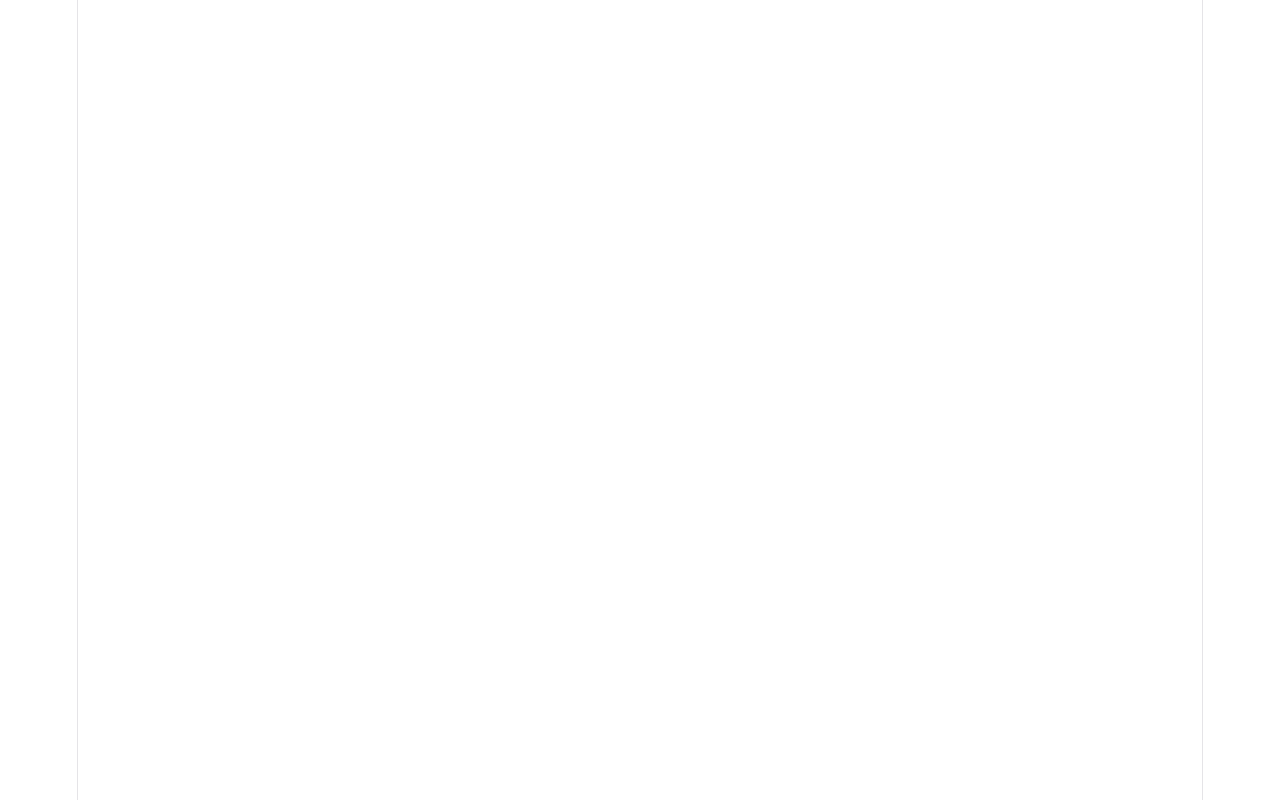
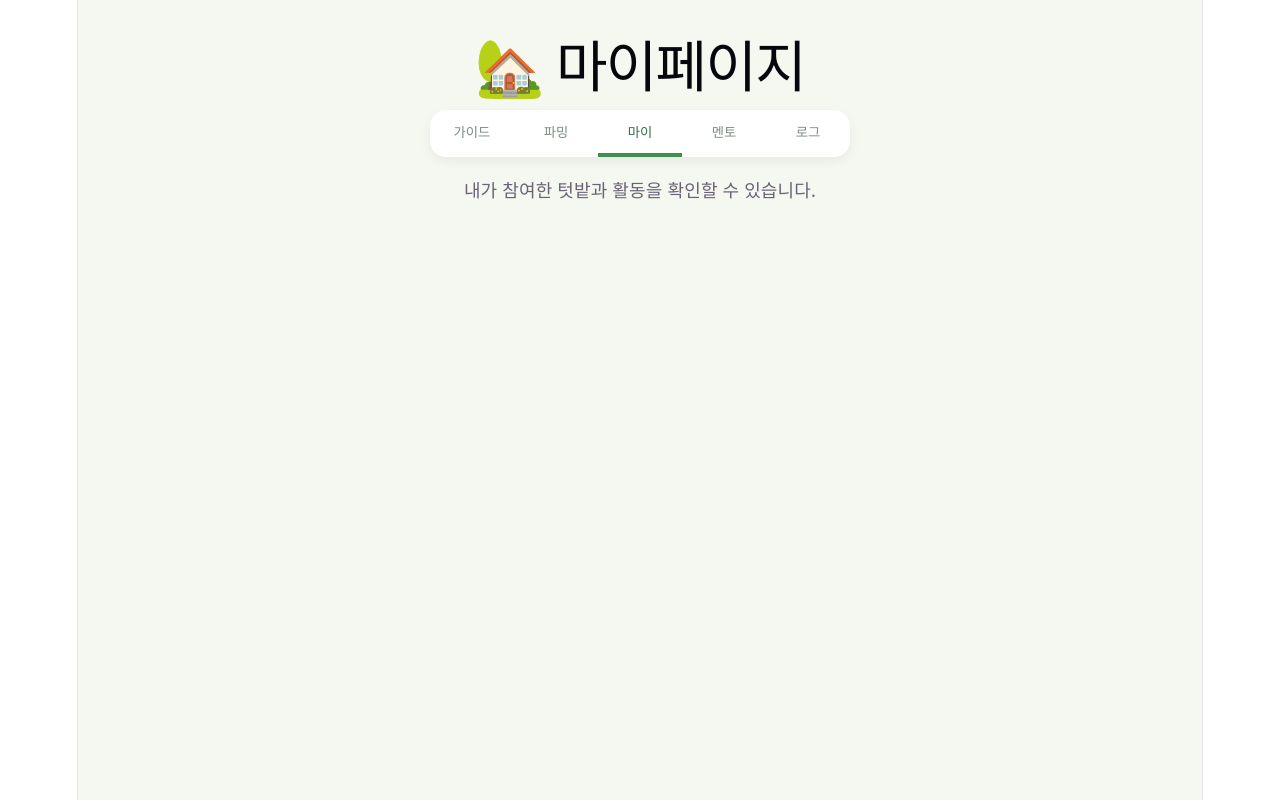
Before and after one commit to KimWookyeong/GreenLink, a React (Vite) app: page /my in a window 1280 px wide. Before the commit this address had no page. Built offline with nearby package versions, Linux system fonts and the light colour scheme.

Commit message:
탭 관리

```diff
--- a/src/App.tsx
+++ b/src/App.tsx
@@ -1,20 +1,38 @@
 import { BrowserRouter, Navigate, Route, Routes } from "react-router-dom";
+
+import HomePage from "./pages/HomePage";
+import GardenDetailPage from "./pages/GardenDetailPage";
+import GardenRegisterPage from "./pages/GardenRegisterPage";
+
 import LoginPage from "./pages/LoginPage";
 import RegisterPage from "./pages/RegisterPage";
 import ProfileSetupPage from "./pages/ProfileSetupPage";
-import HomePage from "./pages/HomePage";
-import GardenDetailPage from "./pages/GardenDetailPage";
+
+import GuidePage from "./pages/GuidePage";
+import MyPage from "./pages/MyPage";
+import MentorPage from "./pages/MentorPage";
+import LogPage from "./pages/LogPage";
 
 export default function App() {
   return (
     <BrowserRouter>
       <Routes>
-        <Route path="/" element={<Navigate to="/login" replace />} />
+        <Route path="/" element={<Navigate to="/home" replace />} />
+
         <Route path="/login" element={<LoginPage />} />
         <Route path="/register" element={<RegisterPage />} />
         <Route path="/profile-setup" element={<ProfileSetupPage />} />
+
         <Route path="/home" element={<HomePage />} />
+        <Route path="/garden-register" element={<GardenRegisterPage />} />
         <Route path="/gardens/:gardenId" element={<GardenDetailPage />} />
+
+        <Route path="/guide" element={<GuidePage />} />
+        <Route path="/my" element={<MyPage />} />
+        <Route path="/mentor" element={<MentorPage />} />
+        <Route path="/log" element={<LogPage />} />
+
+        <Route path="*" element={<Navigate to="/home" replace />} />
       </Routes>
     </BrowserRouter>
   );
--- /dev/null
+++ b/src/components/TopTabs.tsx
@@ -0,0 +1,51 @@
+import { useNavigate, useLocation } from "react-router-dom";
+
+export default function TopTabs() {
+  const navigate = useNavigate();
+  const location = useLocation();
+
+  const tabs = [
+    { label: "가이드", path: "/guide" },
+    { label: "파밍", path: "/home" },
+    { label: "마이", path: "/my" },
+    { label: "멘토", path: "/mentor" },
+    { label: "로그", path: "/log" },
+  ];
+
+  return (
+    <div style={topTabStyle}>
+      {tabs.map((tab) => {
+        const active = location.pathname === tab.path;
+
+        return (
+          <button
+            key={tab.path}
+            onClick={() => navigate(tab.path)}
+            style={{
+              flex: 1,
+              padding: "12px 0",
+              border: "none",
+              background: "transparent",
+              fontWeight: active ? 900 : 700,
+              color: active ? "#2f6f44" : "#7d8b80",
+              borderBottom: active
+                ? "4px solid #3f8f4f"
+                : "4px solid transparent",
+              cursor: "pointer",
+            }}
+          >
+            {tab.label}
+          </button>
+        );
+      })}
+    </div>
+  );
+}
+
+const topTabStyle = {
+  display: "flex",
+  background: "#fff",
+  borderRadius: 16,
+  marginBottom: 20,
+  boxShadow: "0 4px 12px rgba(0,0,0,0.06)",
+};
--- /dev/null
+++ b/src/pages/GuidePage.tsx
@@ -0,0 +1,25 @@
+import TopTabs from "../components/TopTabs";
+
+export default function GuidePage() {
+  return (
+    <div style={pageStyle}>
+      <div style={contentStyle}>
+        <h1>🌱 이용 가이드</h1>
+
+        <TopTabs />
+
+        <p>그린링크는 공유텃밭을 연결하고 함께 관리하는 플랫폼입니다.</p>
+
+        <ul>
+          <li>텃밭 등록하기</li>
+          <li>함께 관리 기록하기</li>
+          <li>작물 성장 기록</li>
+          <li>수확 나눔</li>
+        </ul>
+      </div>
+    </div>
+  );
+}
+
+const pageStyle = { minHeight: "100vh", background: "#f4f8f1" };
+const contentStyle = { maxWidth: 420, margin: "0 auto", padding: 20 };
--- a/src/pages/HomePage.tsx
+++ b/src/pages/HomePage.tsx
@@ -31,9 +31,17 @@ export default function HomePage() {
     <div style={pageStyle}>
       <div style={contentStyle}>
         <header style={headerStyle}>
-          <h1 style={logoStyle}>GreenLink 🌱</h1>
+          <h1 style={titleStyle}>GreenLink 🌱</h1>
           <p style={subTitleStyle}>지역 공유텃밭 연결·관리 플랫폼</p>
         </header>
+
+        <div style={topTabStyle}>
+          <TopTab label="가이드" onClick={() => alert("가이드 페이지는 준비 중입니다.")} />
+          <TopTab label="파밍" active onClick={() => navigate("/home")} />
+          <TopTab label="마이" onClick={() => alert("마이 페이지는 준비 중입니다.")} />
+          <TopTab label="멘토" onClick={() => alert("멘토 페이지는 준비 중입니다.")} />
+          <TopTab label="로그" onClick={() => alert("로그 페이지는 준비 중입니다.")} />
+        </div>
 
         <section style={heroStyle}>
           <h2 style={heroTitleStyle}>
@@ -77,16 +85,7 @@ export default function HomePage() {
           </MapContainer>
         </section>
 
-        <div style={sectionHeaderStyle}>
         <h2 style={sectionTitleStyle}>공유텃밭</h2>
-
-          <button
-            onClick={() => navigate("/garden-register")}
-            style={smallAddButtonStyle}
-          >
-            + 등록
-          </button>
-        </div>
 
         <div style={{ display: "grid", gap: 14 }}>
           {gardens.map((garden) => (
@@ -115,72 +114,58 @@ export default function HomePage() {
           + 공유텃밭 등록
         </button>
       </div>
-
-      <BottomTabs />
     </div>
   );
 }
 
-function BottomTabs() {
-  return (
-    <nav style={bottomTabStyle}>
-      <TabItem label="가이드" icon="🌱" />
-      <TabItem label="파밍" icon="🗺️" active />
-      <TabItem label="마이" icon="🏡" />
-      <TabItem label="멘토" icon="💡" />
-      <TabItem label="로그" icon="📊" />
-    </nav>
-  );
-}
-
-function TabItem({
+function TopTab({
   label,
-  icon,
   active = false,
+  onClick,
 }: {
   label: string;
-  icon: string;
   active?: boolean;
+  onClick: () => void;
 }) {
   return (
-    <div style={tabItemStyle}>
-      <div style={{ fontSize: 22 }}>{icon}</div>
-      <div
+    <button
+      onClick={onClick}
       style={{
-          fontSize: 13,
+        flex: 1,
+        padding: "13px 0",
+        border: "none",
+        background: "transparent",
+        color: active ? "#2f6f44" : "#7d8b80",
         fontWeight: active ? 900 : 700,
-          color: active ? "#2f6f44" : "#8a958c",
-          marginTop: 4,
+        fontSize: 14,
+        borderBottom: active ? "4px solid #3f8f4f" : "4px solid transparent",
+        cursor: "pointer",
       }}
     >
       {label}
-      </div>
-
-      {active && <div style={activeBarStyle} />}
-    </div>
+    </button>
   );
 }
 
 const pageStyle = {
   minHeight: "100vh",
   background: "#f4f8f1",
-  padding: "20px 20px 92px",
-  boxSizing: "border-box" as const,
 };
 
 const contentStyle = {
   maxWidth: 420,
   margin: "0 auto",
+  padding: 20,
 };
 
 const headerStyle = {
   textAlign: "center" as const,
-  marginBottom: 22,
+  marginBottom: 18,
 };
 
-const logoStyle = {
+const titleStyle = {
   margin: 0,
-  fontSize: 36,
+  fontSize: 34,
   color: "#1f3d2b",
   fontWeight: 900,
 };
@@ -189,6 +174,15 @@ const subTitleStyle = {
   color: "#5f6f64",
   marginTop: 8,
   fontSize: 15,
+};
+
+const topTabStyle = {
+  display: "flex",
+  background: "#ffffff",
+  borderRadius: 18,
+  marginBottom: 20,
+  overflow: "hidden",
+  boxShadow: "0 5px 16px rgba(0,0,0,0.06)",
 };
 
 const heroStyle = {
@@ -225,27 +219,10 @@ const mapBoxStyle = {
   background: "#dbe9d4",
 };
 
-const sectionHeaderStyle = {
-  display: "flex",
-  justifyContent: "space-between",
-  alignItems: "center",
-  marginBottom: 12,
-};
-
 const sectionTitleStyle = {
   fontSize: 22,
-  margin: 0,
+  margin: "0 0 12px",
   color: "#213c2b",
-};
-
-const smallAddButtonStyle = {
-  border: "none",
-  background: "#3f8f4f",
-  color: "white",
-  borderRadius: 999,
-  padding: "9px 14px",
-  fontWeight: 800,
-  cursor: "pointer",
 };
 
 const gardenCardStyle = {
@@ -289,37 +266,3 @@ const bigAddButtonStyle = {
   fontWeight: 900,
   cursor: "pointer",
 };
-
-const bottomTabStyle = {
-  position: "fixed" as const,
-  bottom: 0,
-  left: 0,
-  right: 0,
-  height: 74,
-  background: "white",
-  display: "flex",
-  alignItems: "center",
-  justifyContent: "space-around",
-  borderTop: "1px solid #e5e5e5",
-  boxShadow: "0 -4px 18px rgba(0,0,0,0.06)",
-  zIndex: 999,
-};
-
-const tabItemStyle = {
-  flex: 1,
-  height: "100%",
-  display: "flex",
-  flexDirection: "column" as const,
-  alignItems: "center",
-  justifyContent: "center",
-  position: "relative" as const,
-};
-
-const activeBarStyle = {
-  position: "absolute" as const,
-  bottom: 0,
-  width: "70%",
-  height: 4,
-  borderRadius: 999,
-  background: "#3f8f4f",
-};
--- /dev/null
+++ b/src/pages/LogPage.tsx
@@ -0,0 +1,18 @@
+import TopTabs from "../components/TopTabs";
+
+export default function LogPage() {
+  return (
+    <div style={pageStyle}>
+      <div style={contentStyle}>
+        <h1>📊 활동 로그</h1>
+
+        <TopTabs />
+
+        <p>전체 텃밭 활동 기록과 통계를 확인할 수 있습니다.</p>
+      </div>
+    </div>
+  );
+}
+
+const pageStyle = { minHeight: "100vh", background: "#f4f8f1" };
+const contentStyle = { maxWidth: 420, margin: "0 auto", padding: 20 };
--- /dev/null
+++ b/src/pages/MentorPage.tsx
@@ -0,0 +1,18 @@
+import TopTabs from "../components/TopTabs";
+
+export default function MentorPage() {
+  return (
+    <div style={pageStyle}>
+      <div style={contentStyle}>
+        <h1>💡 멘토</h1>
+
+        <TopTabs />
+
+        <p>텃밭 관련 질문과 재배 팁을 공유하는 공간입니다.</p>
+      </div>
+    </div>
+  );
+}
+
+const pageStyle = { minHeight: "100vh", background: "#f4f8f1" };
+const contentStyle = { maxWidth: 420, margin: "0 auto", padding: 20 };
--- /dev/null
+++ b/src/pages/MyPage.tsx
@@ -0,0 +1,18 @@
+import TopTabs from "../components/TopTabs";
+
+export default function MyPage() {
+  return (
+    <div style={pageStyle}>
+      <div style={contentStyle}>
+        <h1>🏡 마이페이지</h1>
+
+        <TopTabs />
+
+        <p>내가 참여한 텃밭과 활동을 확인할 수 있습니다.</p>
+      </div>
+    </div>
+  );
+}
+
+const pageStyle = { minHeight: "100vh", background: "#f4f8f1" };
+const contentStyle = { maxWidth: 420, margin: "0 auto", padding: 20 };
```
Lines whose indentation alone changed are shown as unchanged.
